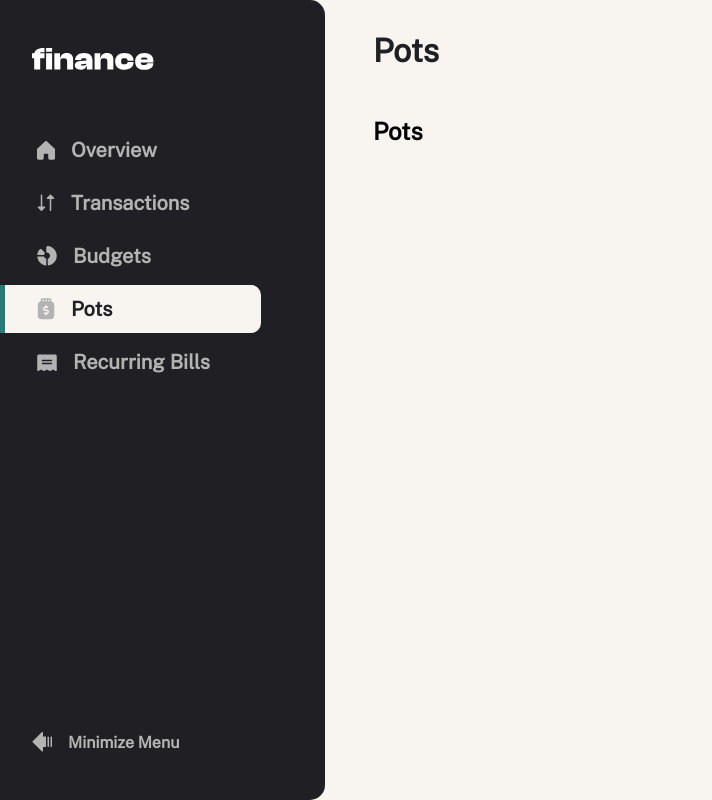
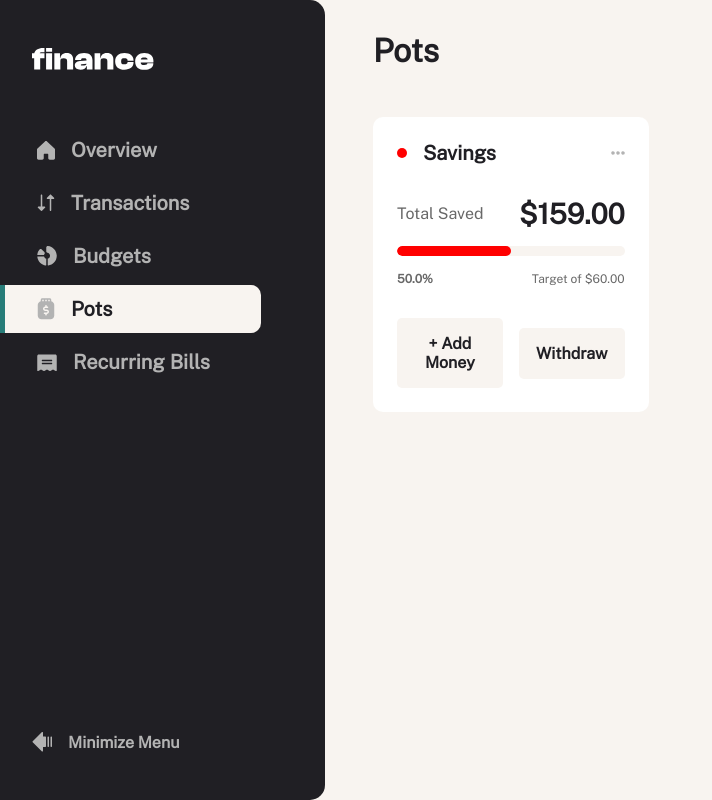
Before and after one commit to PedroMarcelino7/PersonalFinance, a React (Vite) app: page /pots in a window 1280 px wide. Shown: the whole page, without its empty margins (0-712 px from the left). Built offline with nearby package versions, Linux system fonts and the light colour scheme.

Commit message:
Criando página de Pots

```diff
--- a/src/pages/pots/pots.jsx
+++ b/src/pages/pots/pots.jsx
@@ -1,10 +1,48 @@
 import React from 'react'
 import PageContainer from '../../components/pageContainer/pageContainer'
+import { Button, Card, CardButtons, CardContent, CardHeader, CardTitleBox, Identifier, PotsContainer, Progress, ProgressBar, ProgressBox, ProgressDescription, TotalSavedBox } from './styles'
+import OptionsIcon from '../../assets/images/icon-ellipsis.svg'
 
 const Pots = () => {
     return (
         <PageContainer name="Pots">
-            <h2>Pots</h2>
+            <PotsContainer>
+                <Card>
+                    <CardHeader>
+                        <CardTitleBox>
+                            <Identifier></Identifier>
+                            <h2>Savings</h2>
+                        </CardTitleBox>
+
+                        <img src={OptionsIcon} alt="" />
+                    </CardHeader>
+
+                    <CardContent>
+                        <TotalSavedBox>
+                            <h3>Total Saved</h3>
+
+                            <h2>$159.00</h2>
+                        </TotalSavedBox>
+
+                        <ProgressBox>
+                            <ProgressBar>
+                                <Progress />
+                            </ProgressBar>
+                        </ProgressBox>
+
+                        <ProgressDescription>
+                            <h5>50.0%</h5>
+
+                            <h6>Target of $60.00</h6>
+                        </ProgressDescription>
+                    </CardContent>
+
+                    <CardButtons>
+                        <Button>+ Add Money</Button>
+                        <Button>Withdraw</Button>
+                    </CardButtons>
+                </Card>
+            </PotsContainer>
         </PageContainer>
     )
 }
--- a/src/pages/pots/styles.jsx
+++ b/src/pages/pots/styles.jsx
@@ -0,0 +1,125 @@
+import styled from "styled-components";
+
+export const PotsContainer = styled.div`
+    display: grid;
+    grid-template-columns: repeat(3, 1fr);
+    gap: 1rem;
+`
+
+export const Card = styled.div`
+    background-color: #fff;
+    padding: 1.5rem;
+    border-radius: 10px;
+    display: flex;
+    flex-direction: column;
+    gap: 2rem;
+`
+
+export const CardHeader = styled.div`
+    display: flex;
+    align-items: center;
+    justify-content: space-between;
+`
+
+export const CardTitleBox = styled.div`
+    display: flex;
+    align-items: center;
+    gap: 1rem;
+
+    h2 {
+        font-size: 1.25rem;
+        color: var(--dark);
+    }
+`
+
+export const Identifier = styled.div`
+    width: 10px;
+    height: 10px;
+    border-radius: 50%;
+    background-color: red;
+`
+
+export const CardContent = styled.div`
+    display: flex;
+    flex-direction: column;
+    gap: 1rem;
+`
+
+export const TotalSavedBox = styled.div`
+    display: flex;
+    align-items: center;
+    justify-content: space-between;
+
+    h3 {
+        font-size: 1rem;
+        font-weight: lighter;
+        color: var(--gray);
+    }
+
+    h2 {
+        font-size: 1.75rem;
+        color: var(--dark);
+    }
+`
+
+export const ProgressBox = styled.div`
+    position: relative;
+    height: 10px;
+    width: 100%;
+`
+
+export const ProgressBar = styled.div`
+    position: absolute;
+    top: 0;
+    left: 0;
+    height: 100%;
+    width: 100%;
+    background-color: var(--white);
+    border-radius: 10px;
+    overflow: hidden;
+`
+
+export const Progress = styled.div`
+    position: absolute;
+    top: 0;
+    left: 0;
+    height: 100%;
+    width: 50%;
+    background-color: red;
+    border-radius: 10px;
+`
+
+export const ProgressDescription = styled.div`
+    display: flex;
+    align-items: center;
+    justify-content: space-between;
+
+    h5 {
+        font-size: 0.75rem;
+        color: var(--gray);
+    }
+
+    h6 {
+        font-size: 0.75rem;
+        color: var(--gray);
+        font-weight: lighter;
+    }
+`
+
+export const CardButtons = styled.div`
+    display: flex;
+    align-items: center;
+    gap: 1rem;
+`
+
+export const Button = styled.button`
+    width: 100%;
+    background-color: var(--white);
+    border: none;
+    border-radius: 5px;
+    padding: 1rem;
+    color: var(--dark);
+    font-size: 1rem;
+    font-weight: bold;
+    cursor: pointer;
+`
```
